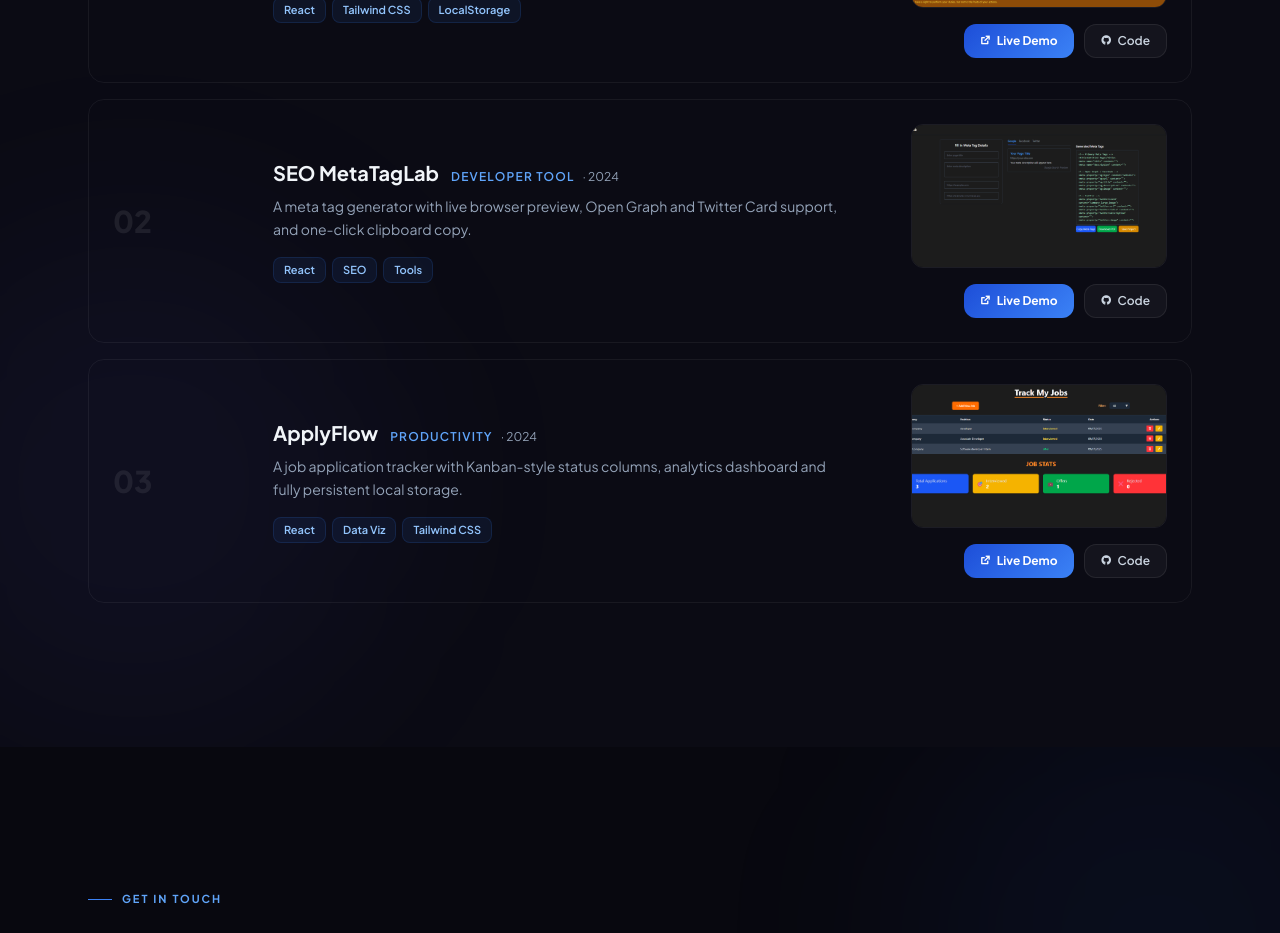
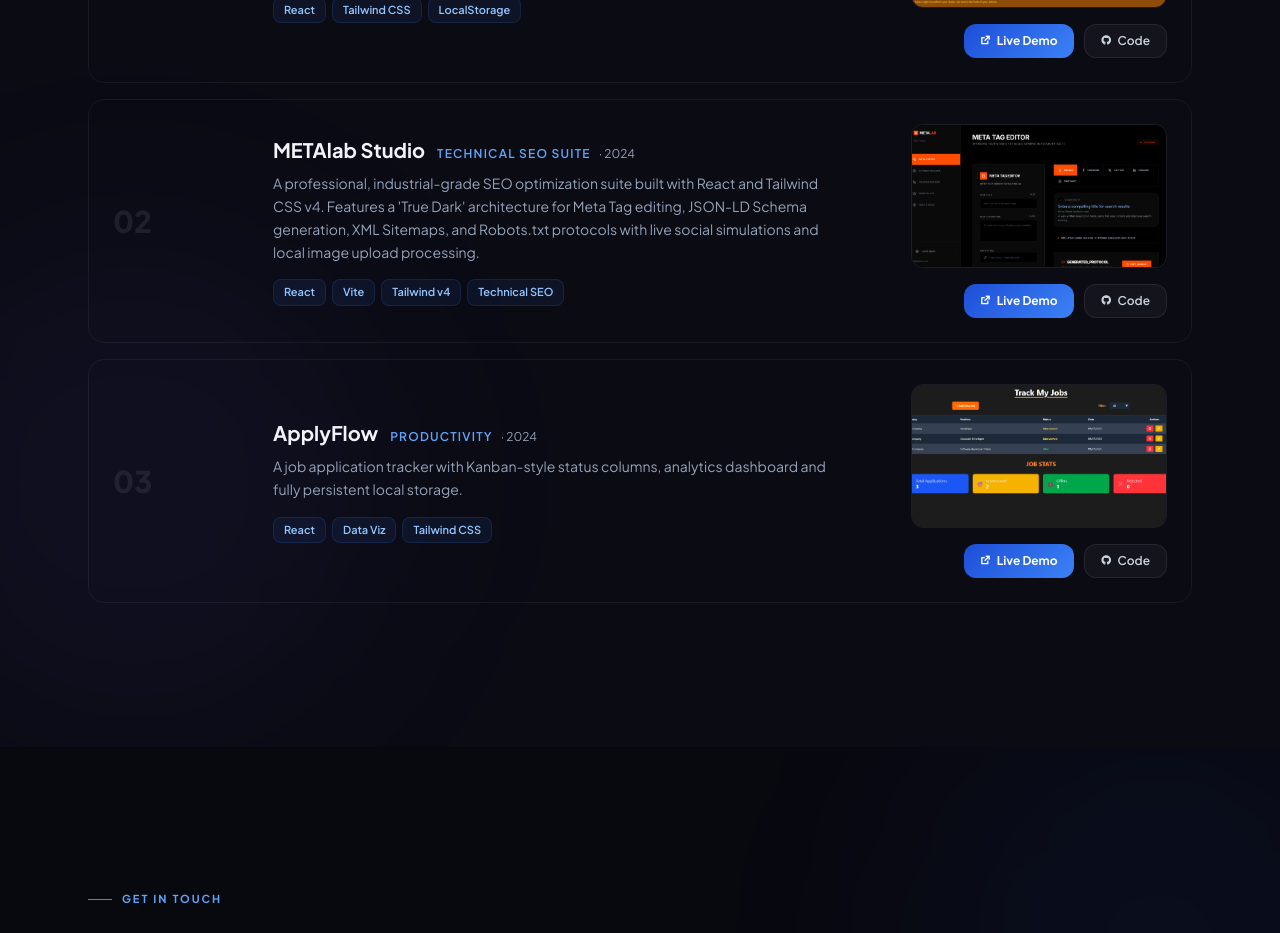
Before and after one commit to Basanta-khatri-0311/personal-portfolio, a React (Vite) app: page / in a window 1280 px wide. Shown: the part 2020-2953 px from the top of the page. Built offline with nearby package versions, Linux system fonts and the light colour scheme.

Commit message:
update project details for METAlab Studio, enhancing description and tags

```diff
--- a/src/components/Projects.jsx
+++ b/src/components/Projects.jsx
@@ -15,13 +15,13 @@ const PROJECTS = [
   },
   {
     id: "02",
-    title: "SEO MetaTagLab",
-    category: "Developer Tool",
+    title: "METAlab Studio",
+    category: "Technical SEO Suite",
     year: "2024",
     description:
-      "A meta tag generator with live browser preview, Open Graph and Twitter Card support, and one-click clipboard copy.",
+      "A professional, industrial-grade SEO optimization suite built with React and Tailwind CSS v4. Features a 'True Dark' architecture for Meta Tag editing, JSON-LD Schema generation, XML Sitemaps, and Robots.txt protocols with live social simulations and local image upload processing.",
     image: "/projectimages/metataglab.png",
-    tags: ["React", "SEO", "Tools"],
+    tags: ["React", "Vite", "Tailwind v4", "Technical SEO"],
     live: "https://taglab-bk.netlify.app/",
     code: "https://github.com/Basanta-khatri-0311/seo-meta-generator",
   },
```
Also changed, not shown: public/projectimages/metataglab.png.
